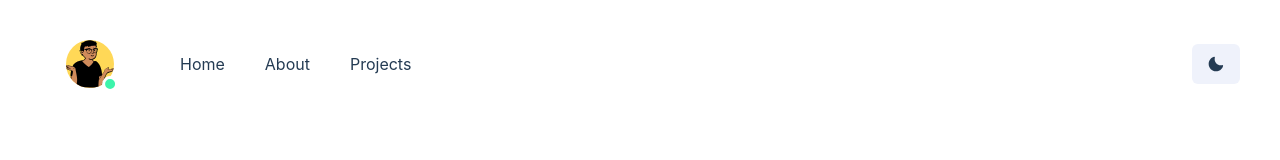
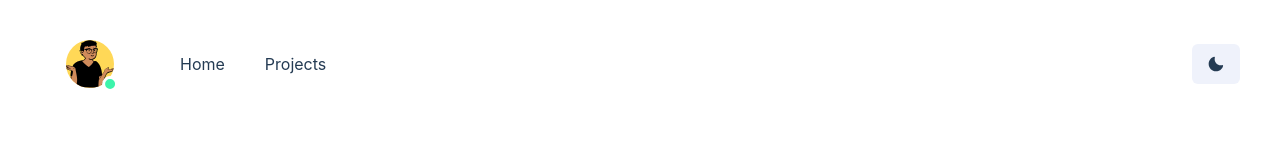
Before and after one commit to darah3ng/daportfolio, a React (Create React App) app: page /miniprojects in a window 1280 px wide. Shown: the top 160 px of the page. Built offline with nearby package versions, Linux system fonts and the light colour scheme.

Commit message:
chore: remove about

```diff
--- a/src/Routes.js
+++ b/src/Routes.js
@@ -7,7 +7,6 @@ import {
 import Header from './components/sections/Header';
 
 import Homepage from './components/screens/Home';
-import AboutPage from './components/screens/About';
 import MiniProjectsPage from './components/screens/Miniprojects';
 
 function Routes() {
@@ -16,7 +15,6 @@ function Routes() {
       <Header />
       <Switch>
         <Route exact path="/" component={Homepage} />
-        <Route path="/about" component={AboutPage} />
         <Route path="/miniprojects" component={MiniProjectsPage} />
       </Switch>
   </Router>
--- a/src/components/ui/Navbar.tsx
+++ b/src/components/ui/Navbar.tsx
@@ -60,7 +60,6 @@ const MenuLinks = ({ isOpen }) => {
           color={['white', 'white', 'primary.500', 'primary.500']}
         />
         <MenuItem to="/">Home</MenuItem>
-        <MenuItem to="/about">About</MenuItem>
         <MenuItem to="/miniprojects">Projects</MenuItem>
       </Stack>
     </Box>
```
